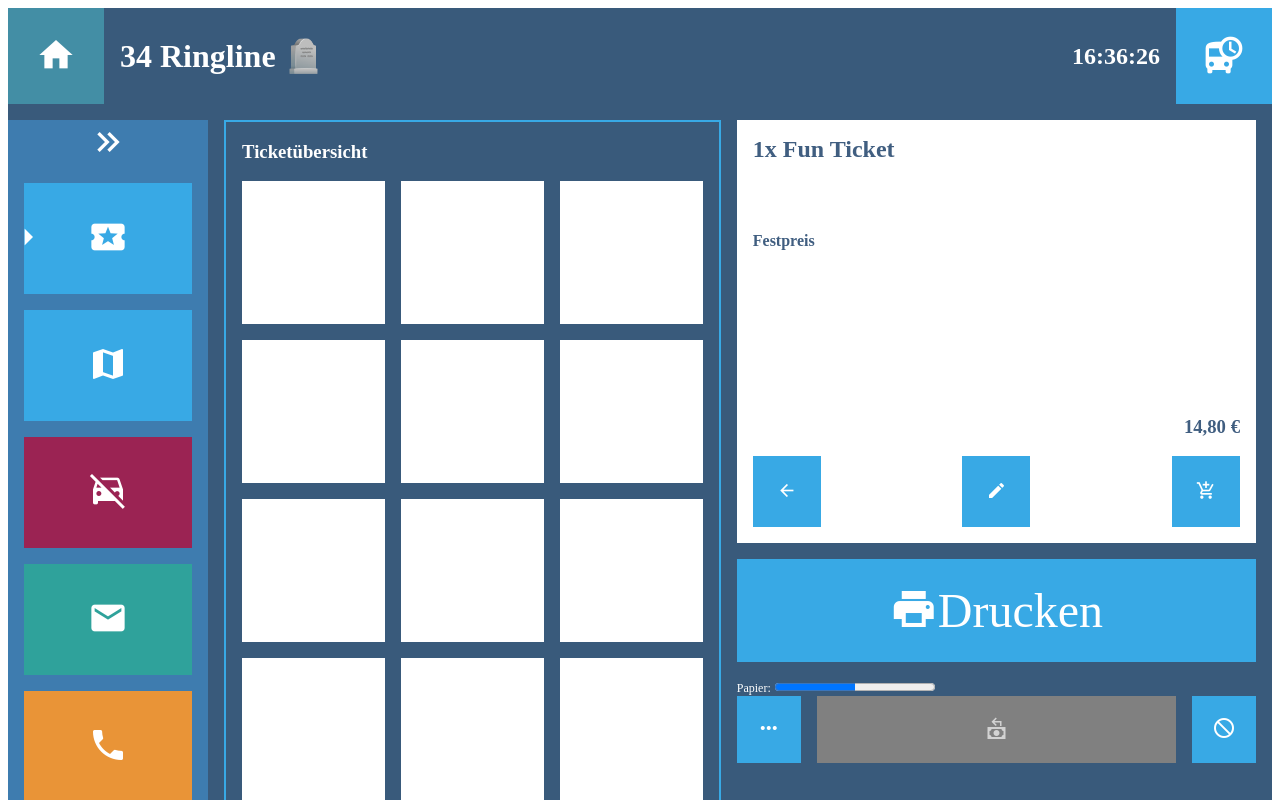
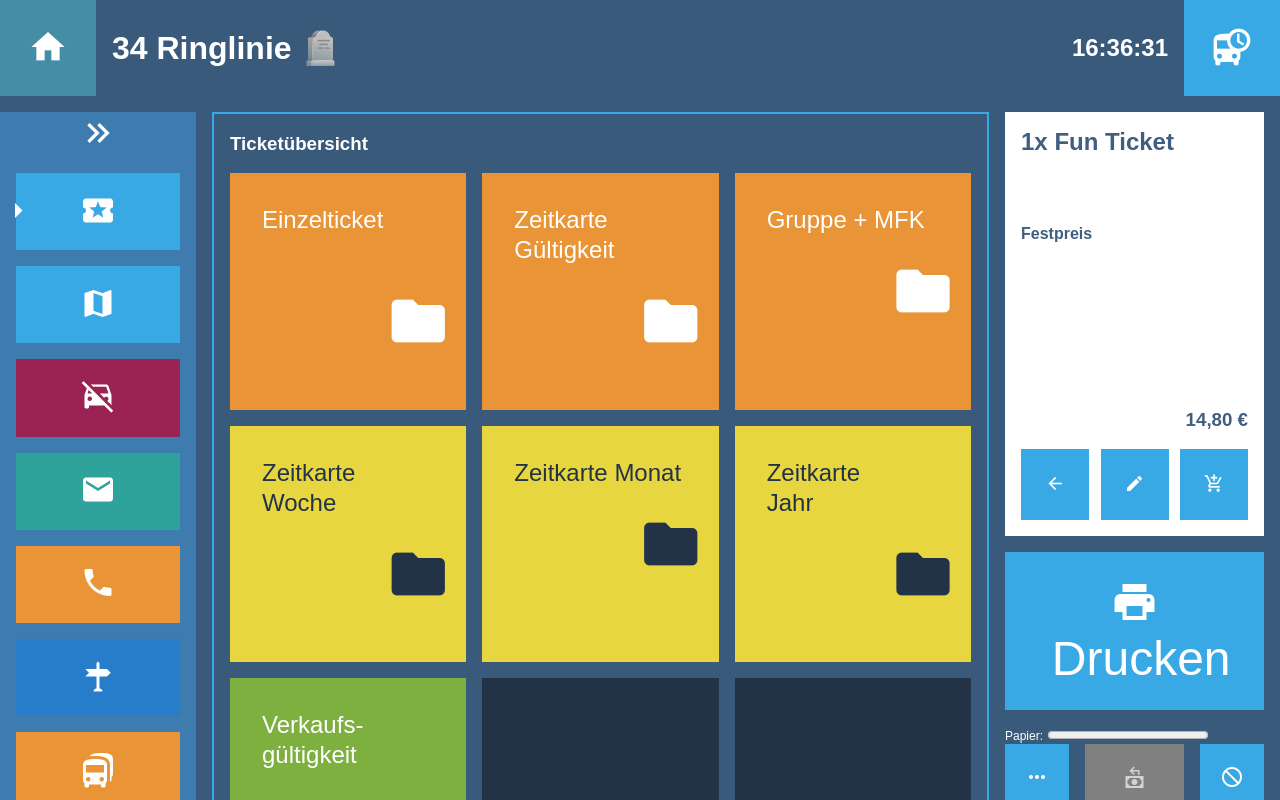
Before and after one commit to JulianSchmidtke/ScanBus, a SvelteKit app in the folder App/: page /bus in a window 1280 px wide. Shown: the top 800 px of the page. Built offline with nearby package versions, Linux system fonts and the light colour scheme.

Commit message:
Add more ui fun

```diff
--- /dev/null
+++ b/App/src/routes/+layout.svelte
@@ -0,0 +1,12 @@
+<script>
+</script>
+
+<slot />
+
+<style>
+	:global(html, body) {
+		padding: 0;
+		margin: 0;
+		font-family: sans-serif;
+	}
+</style>
--- a/App/src/routes/bus/+page.svelte
+++ b/App/src/routes/bus/+page.svelte
@@ -1,11 +1,20 @@
 <script>
+	import { onMount } from 'svelte';
+
 	let time = new Date();
+
+	onMount(() => {
+		const interval = window.setInterval(() => {
+			time = new Date();
+		}, 250);
+		return () => window.clearInterval(interval);
+	});
 </script>
 
 <header>
 	<div class="home-icon"><span class="mdi mdi-home" /></div>
 	<div class="header-text">
-		<h1>34 Ringline 🪦</h1>
+		<h1>34 Ringlinie 🪦</h1>
 		<h2>{time.toLocaleTimeString('de-DE')}</h2>
 	</div>
 
@@ -40,18 +49,41 @@
 	<div class="col2">
 		<h3>Ticketübersicht</h3>
 		<div class="options-grid">
-			<div />
-			<div />
-			<div />
-			<div />
-			<div />
-			<div />
-			<div />
-			<div />
-			<div />
-			<div />
-			<div />
-			<div />
+			<div style="background-color: #E99437;">
+				<p>Einzelticket<br />&nbsp;</p>
+				<div class="mdi mdi-folder" />
+			</div>
+			<div style="background-color: #E99437;">
+				<p>Zeitkarte Gültigkeit</p>
+				<div class="mdi mdi-folder" />
+			</div>
+			<div style="background-color: #E99437;">
+				<p>Gruppe + MFK</p>
+				<div class="mdi mdi-folder" />
+			</div>
+			<div style="background-color: #E7D640; color: #223347;">
+				<p>Zeitkarte Woche</p>
+				<div class="mdi mdi-folder" />
+			</div>
+			<div style="background-color: #E7D640; color: #223347;">
+				<p>Zeitkarte Monat</p>
+				<div class="mdi mdi-folder" />
+			</div>
+			<div style="background-color: #E7D640; color: #223347;">
+				<p>Zeitkarte<br /> Jahr</p>
+				<div class="mdi mdi-folder" />
+			</div>
+			<div style="background-color: #7EB03F;">
+				<p>Verkaufs-<br />gültigkeit</p>
+				<div class="mdi mdi-folder" />
+			</div>
+			<div style="background-color: #223347;" />
+			<div style="background-color: #223347;" />
+			<div style="background-color: #223347;" />
+			<div style="background-color: #2FA29B;">
+				<p>Letztes <br />Ticket</p>
+			</div>
+			<div style="background-color: #223347;" />
 		</div>
 	</div>
 	<div class="col3">
@@ -65,10 +97,10 @@
 				<div class="mdi mdi-cart-plus" />
 			</div>
 		</div>
-		<div class="mdi mdi-printer">Drucken</div>
+		<div class="mdi mdi-printer">&nbsp;Drucken</div>
 		<div class="paper">
 			<label for="paper">Papier: </label>
-			<progress id="paper" max="100" value="50">0%</progress>
+			<progress id="paper" max="100" value="0">0%</progress>
 		</div>
 		<div class="more-buttons">
 			<div class="mdi mdi-dots-horizontal" />
@@ -152,11 +184,11 @@
 	.col1 .col1-element {
 		margin: 16px;
 		padding-inline: 4rem;
-		padding-block: 2rem;
+		padding-block: 1.1rem;
 		display: flex;
 		justify-content: center;
 		align-items: center;
-		font-size: 2.5rem;
+		font-size: 2.25rem;
 		background-color: #38a9e5;
 	}
 
@@ -178,11 +210,24 @@
 		grid-template-rows: repeat(4, 1fr);
 		grid-column-gap: 16px;
 		grid-row-gap: 16px;
+		line-height: 1.25;
 	}
 
-	.options-grid div {
+	.options-grid > div {
 		background-color: white;
 		aspect-ratio: 1;
+		font-size: 1.5rem;
+	}
+
+	.options-grid div p {
+		margin: 32px;
+		margin-bottom: 16px;
+	}
+
+	.options-grid div .mdi {
+		text-align: end;
+		font-size: 4rem;
+		margin-inline: 16px;
 	}
 
 	.col3 {
```
Also changed, not shown: App/src/routes/+page.svelte (+0 -8 lines).
